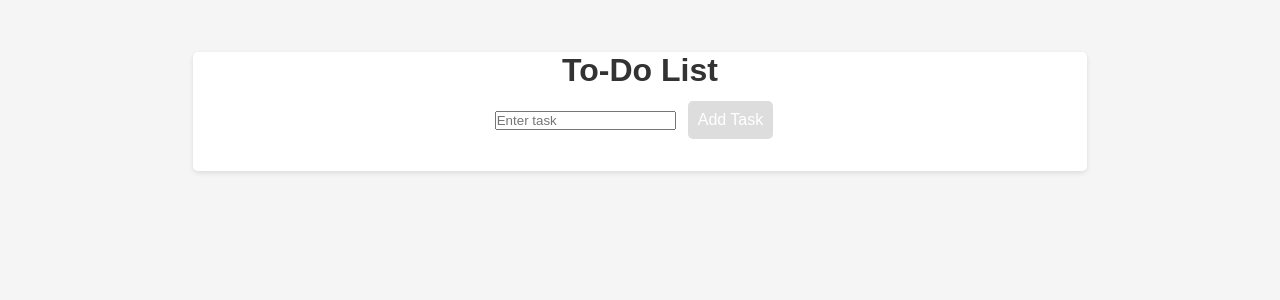
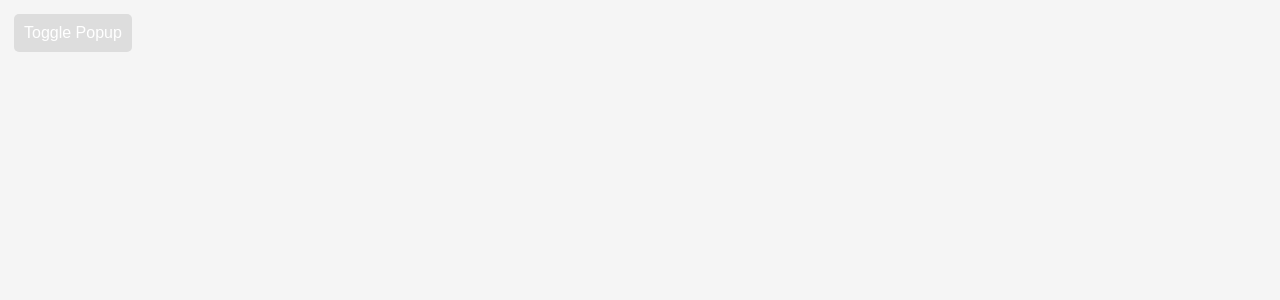
Before and after one commit to Rawal77/Simple_React_Projects, a React (Vite) app: page / in a window 1280 px wide. Shown: the top 300 px of the page. Built offline with nearby package versions, Linux system fonts and the light colour scheme.

Commit message:
Implement simple popup component

```diff
--- a/src/App.jsx
+++ b/src/App.jsx
@@ -7,6 +7,7 @@ import ScrollToTopButton from "./ScrollToTopButton";
 import Tabs from "./Tabs";
 import DateNavigation from "./DateNavigation";
 import SimpleToDo from "./SimpleToDo";
+import Popup from "./Popup";
 
 function App() {
   // return <GenerateRandomColor></GenerateRandomColor>;
@@ -24,7 +25,8 @@ function App() {
   // return <MultiStepProgress></MultiStepProgress>;
   // return <GenerateRandomQuote></GenerateRandomQuote>;
   // return <DateNavigation></DateNavigation>;
-  return <SimpleToDo></SimpleToDo>;
+  // return <SimpleToDo></SimpleToDo>;
+  return <Popup></Popup>;
 }
 
 export default App;
--- /dev/null
+++ b/src/Popup.jsx
@@ -0,0 +1,24 @@
+import React, { useState } from "react";
+
+export default function Popup() {
+  const [isOpen, setIsOpen] = useState(false);
+
+  const togglePopup = () => {
+    setIsOpen(!isOpen);
+  };
+
+  return (
+    <div className="popup-container">
+      <button onClick={togglePopup}>Toggle Popup</button>
+      {isOpen && (
+        <div className="popup">
+          <div className="popup-content">
+            <h2>This is a Popup</h2>
+            <p>Popup content goes here.</p>
+            <button onClick={togglePopup}>Close</button>
+          </div>
+        </div>
+      )}
+    </div>
+  );
+}
```
